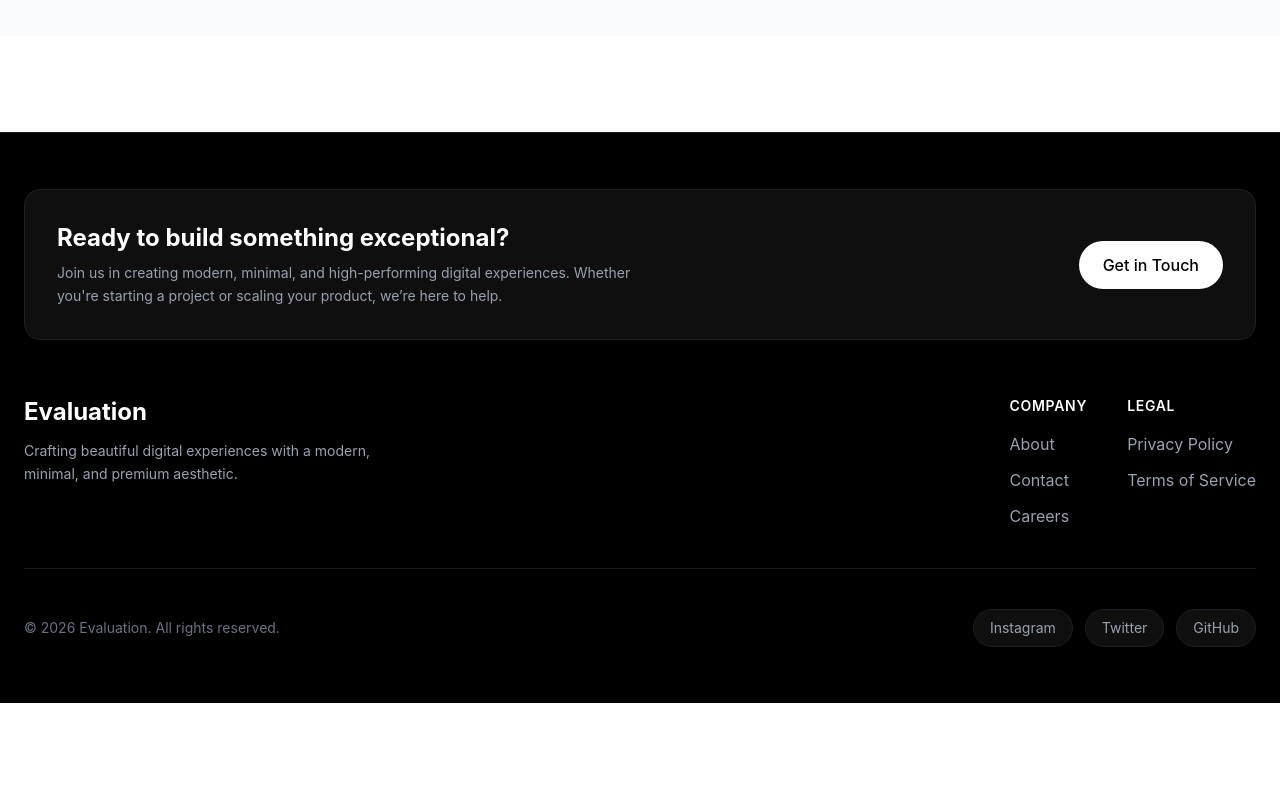
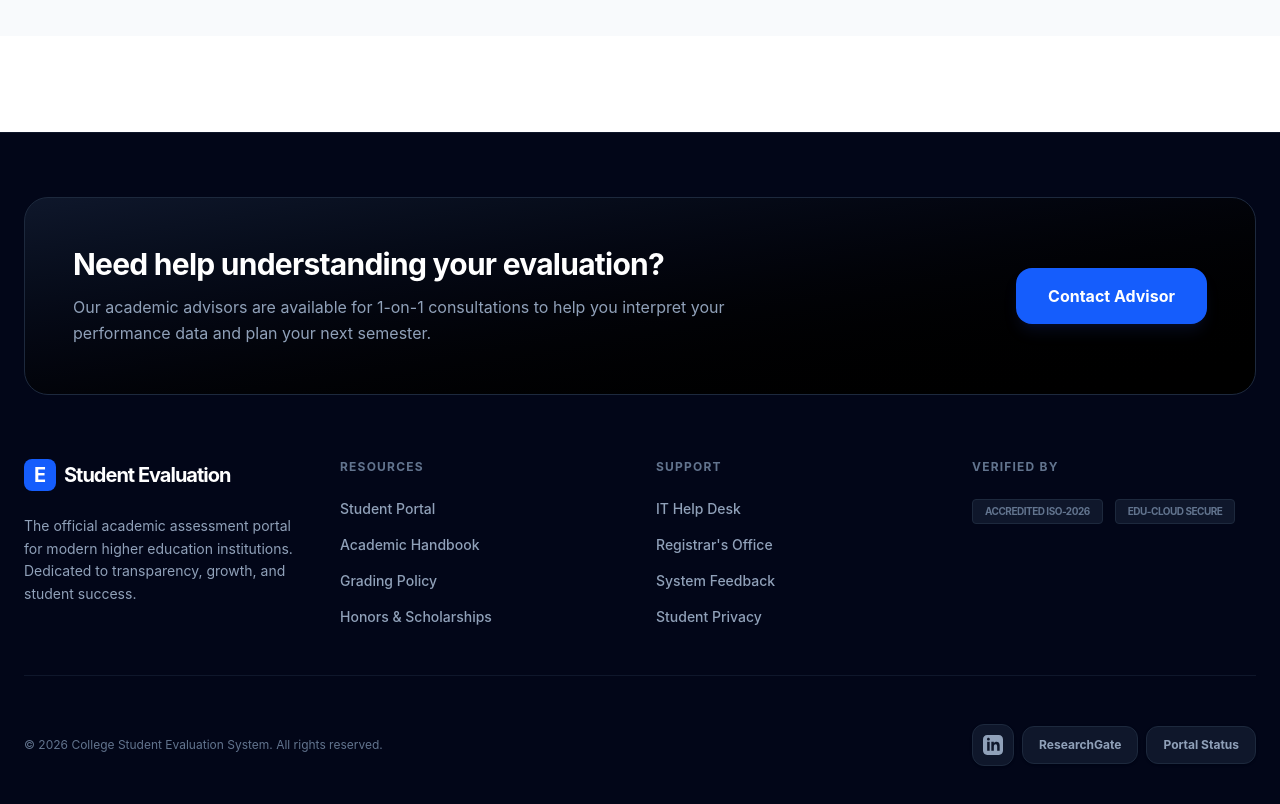
Before and after one commit to RRThrsh/evaluation-frontend, a React (Vite) app: page / in a window 1280 px wide. Shown: the part 1980-2784 px from the top of the page. Before the commit the page ends 2683 px from the top, so only its background shows below. Built offline with nearby package versions, Linux system fonts and the light colour scheme.

Commit message:
FIX: footer

```diff
--- a/src/components/layout/Footer.jsx
+++ b/src/components/layout/Footer.jsx
@@ -3,110 +3,105 @@ import { Link } from "react-router-dom";
 
 const Footer = () => {
     return (
-        <footer className="mt-24 border-t border-[#1a1a1a] bg-black text-white">
-            <div className="max-w-7xl mx-auto px-6 py-14">
+        <footer className="mt-24 border-t border-slate-900 bg-slate-950 text-white">
+            <div className="max-w-7xl mx-auto px-6 py-16">
 
-                {/* CTA Section */}
-                <div className="mb-14 p-8 rounded-2xl bg-[#0f0f0f] border border-[#1f1f1f] flex flex-col md:flex-row items-start md:items-center justify-between gap-6">
+                {/* Academic Support CTA */}
+                <div className="mb-16 p-8 lg:p-12 rounded-3xl bg-gradient-to-br from-slate-900 to-black border border-slate-800 flex flex-col md:flex-row items-center justify-between gap-8">
 
-                    <div className="max-w-xl">
-                        <h3 className="text-2xl font-bold text-white">
-                            Ready to build something exceptional?
+                    <div className="max-w-2xl text-center md:text-left">
+                        <h3 className="text-2xl lg:text-3xl font-bold text-white tracking-tight">
+                            Need help understanding your evaluation?
                         </h3>
-
-                        <p className="mt-2 text-sm text-gray-400 leading-relaxed">
-                            Join us in creating modern, minimal, and high-performing digital experiences.
-                            Whether you're starting a project or scaling your product, we’re here to help.
+                        <p className="mt-3 text-slate-400 leading-relaxed">
+                            Our academic advisors are available for 1-on-1 consultations to help you
+                            interpret your performance data and plan your next semester.
                         </p>
                     </div>
 
                     <Link
-                        to="/contact"
-                        className="px-6 py-3 rounded-full bg-white text-black font-medium hover:bg-gray-200 transition"
+                        to="/support"
+                        className="whitespace-nowrap px-8 py-4 rounded-2xl bg-blue-600 text-white font-bold hover:bg-blue-500 active:scale-95 transition-all shadow-lg shadow-blue-900/20"
                     >
-                        Get in Touch
+                        Contact Advisor
                     </Link>
                 </div>
 
-                {/* Top Section */}
-                <div className="flex flex-col md:flex-row items-center md:items-start justify-between gap-10">
+                {/* Main Footer Navigation */}
+                <div className="grid grid-cols-1 md:grid-cols-2 lg:grid-cols-4 gap-12 lg:gap-8">
 
-                    {/* Brand */}
-                    <div className="max-w-sm text-center md:text-left">
-                        <h2 className="text-2xl font-bold text-white">
-                            Evaluation
+                    {/* Brand/System Identity */}
+                    <div className="lg:col-span-1">
+                        <div className="flex items-center gap-2 mb-6">
+                            <div className="w-8 h-8 bg-blue-600 rounded-lg flex items-center justify-center font-bold text-xl text-white">E</div>
+                            <h2 className="text-xl font-bold tracking-tighter text-white">
+                                Student Evaluation
                             </h2>
-
-                        <p className="mt-3 text-sm leading-relaxed text-gray-400">
-                            Crafting beautiful digital experiences with a modern,
-                            minimal, and premium aesthetic.
+                        </div>
+                        <p className="text-sm leading-relaxed text-slate-400">
+                            The official academic assessment portal for modern higher education institutions.
+                            Dedicated to transparency, growth, and student success.
                         </p>
                     </div>
 
-                    {/* Navigation */}
-                    <div className="flex flex-col sm:flex-row gap-10 text-center sm:text-left">
-
-                        {/* Company Links */}
+                    {/* Academic Resources */}
                     <div>
-                            <h3 className="text-sm font-semibold uppercase tracking-wider text-white mb-4">
-                                Company
+                        <h3 className="text-xs font-bold uppercase tracking-widest text-slate-500 mb-6">
+                            Resources
                         </h3>
-
-                            <div className="space-y-3">
-                                <Link to="/about" className="block text-gray-400 hover:text-white transition">
-                                    About
-                                </Link>
-                                <Link to="/contact" className="block text-gray-400 hover:text-white transition">
-                                    Contact
-                                </Link>
-                                <Link to="/careers" className="block text-gray-400 hover:text-white transition">
-                                    Careers
-                                </Link>
-                            </div>
+                        <ul className="space-y-4 text-sm font-medium">
+                            <li><Link to="/portal" className="text-slate-400 hover:text-blue-400 transition">Student Portal</Link></li>
+                            <li><Link to="/handbook" className="text-slate-400 hover:text-blue-400 transition">Academic Handbook</Link></li>
+                            <li><Link to="/grading-policy" className="text-slate-400 hover:text-blue-400 transition">Grading Policy</Link></li>
+                            <li><Link to="/scholarships" className="text-slate-400 hover:text-blue-400 transition">Honors & Scholarships</Link></li>
+                        </ul>
                     </div>
 
-                        {/* Legal Links */}
+                    {/* Support & Admin */}
                     <div>
-                            <h3 className="text-sm font-semibold uppercase tracking-wider text-white mb-4">
-                                Legal
+                        <h3 className="text-xs font-bold uppercase tracking-widest text-slate-500 mb-6">
+                            Support
                         </h3>
+                        <ul className="space-y-4 text-sm font-medium">
+                            <li><Link to="/help" className="text-slate-400 hover:text-blue-400 transition">IT Help Desk</Link></li>
+                            <li><Link to="/registrar" className="text-slate-400 hover:text-blue-400 transition">Registrar's Office</Link></li>
+                            <li><Link to="/feedback" className="text-slate-400 hover:text-blue-400 transition">System Feedback</Link></li>
+                            <li><Link to="/privacy" className="text-slate-400 hover:text-blue-400 transition">Student Privacy</Link></li>
+                        </ul>
+                    </div>
 
-                            <div className="space-y-3">
-                                <a href="#" className="block text-gray-400 hover:text-white transition">
-                                    Privacy Policy
-                                </a>
-                                <a href="#" className="block text-gray-400 hover:text-white transition">
-                                    Terms of Service
-                                </a>
-                            </div>
+                    {/* Global Recognition */}
+                    <div>
+                        <h3 className="text-xs font-bold uppercase tracking-widest text-slate-500 mb-6">
+                            Verified By
+                        </h3>
+                        <div className="flex flex-wrap gap-3">
+                            <span className="px-3 py-1 bg-slate-900 border border-slate-800 rounded text-[10px] font-bold text-slate-500 uppercase tracking-tighter">Accredited ISO-2026</span>
+                            <span className="px-3 py-1 bg-slate-900 border border-slate-800 rounded text-[10px] font-bold text-slate-500 uppercase tracking-tighter">EDU-Cloud Secure</span>
                         </div>
                     </div>
                 </div>
 
                 {/* Divider */}
-                <div className="my-10 border-t border-[#1a1a1a]" />
+                <div className="my-12 border-t border-slate-900" />
 
-                {/* Bottom Section */}
-                <div className="flex flex-col md:flex-row items-center justify-between gap-4">
-
-                    <p className="text-sm text-gray-500 text-center md:text-left">
-                        © {new Date().getFullYear()} Evaluation. All rights reserved.
+                {/* Bottom Bar */}
+                <div className="flex flex-col md:flex-row items-center justify-between gap-6">
+                    <p className="text-xs text-slate-500">
+                        © {new Date().getFullYear()} College Student Evaluation System. All rights reserved.
                     </p>
 
-                    <div className="flex items-center gap-3">
-
-                        <a href="#" className="px-4 py-2 rounded-full bg-[#0f0f0f] border border-[#1f1f1f] text-gray-400 hover:text-white hover:border-gray-600 transition text-sm">
-                            Instagram
+                    <div className="flex items-center gap-2">
+                        <a href="#" className="p-2.5 rounded-xl bg-slate-900 border border-slate-800 text-slate-400 hover:text-white hover:bg-slate-800 transition shadow-sm">
+                            <span className="sr-only">LinkedIn</span>
+                            <svg className="w-5 h-5" fill="currentColor" viewBox="0 0 24 24"><path d="M19 0h-14c-2.761 0-5 2.239-5 5v14c0 2.761 2.239 5 5 5h14c2.762 0 5-2.239 5-5v-14c0-2.761-2.238-5-5-5zm-11 19h-3v-11h3v11zm-1.5-12.268c-.966 0-1.75-.79-1.75-1.764s.784-1.764 1.75-1.764 1.75.79 1.75 1.764-.783 1.764-1.75 1.764zm13.5 12.268h-3v-5.604c0-3.368-4-3.113-4 0v5.604h-3v-11h3v1.765c1.396-2.586 7-2.777 7 2.476v6.759z"/></svg>
                         </a>
-
-                        <a href="#" className="px-4 py-2 rounded-full bg-[#0f0f0f] border border-[#1f1f1f] text-gray-400 hover:text-white hover:border-gray-600 transition text-sm">
-                            Twitter
+                        <a href="#" className="p-2.5 rounded-xl bg-slate-900 border border-slate-800 text-slate-400 hover:text-white hover:bg-slate-800 transition shadow-sm text-xs font-bold px-4">
+                            ResearchGate
                         </a>
-
-                        <a href="#" className="px-4 py-2 rounded-full bg-[#0f0f0f] border border-[#1f1f1f] text-gray-400 hover:text-white hover:border-gray-600 transition text-sm">
-                            GitHub
+                        <a href="#" className="p-2.5 rounded-xl bg-slate-900 border border-slate-800 text-slate-400 hover:text-white hover:bg-slate-800 transition shadow-sm text-xs font-bold px-4">
+                            Portal Status
                         </a>
-
                     </div>
                 </div>
             </div>
```
Lines whose indentation alone changed are shown as unchanged.
